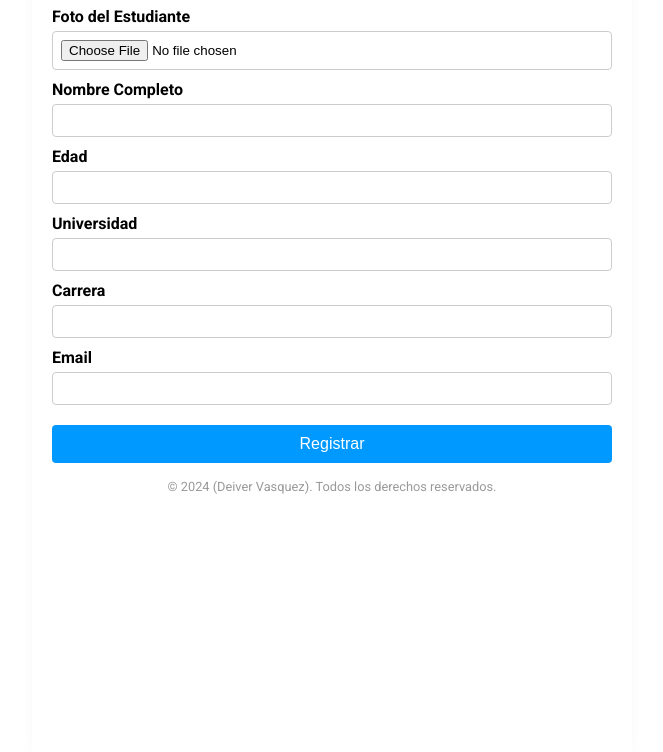
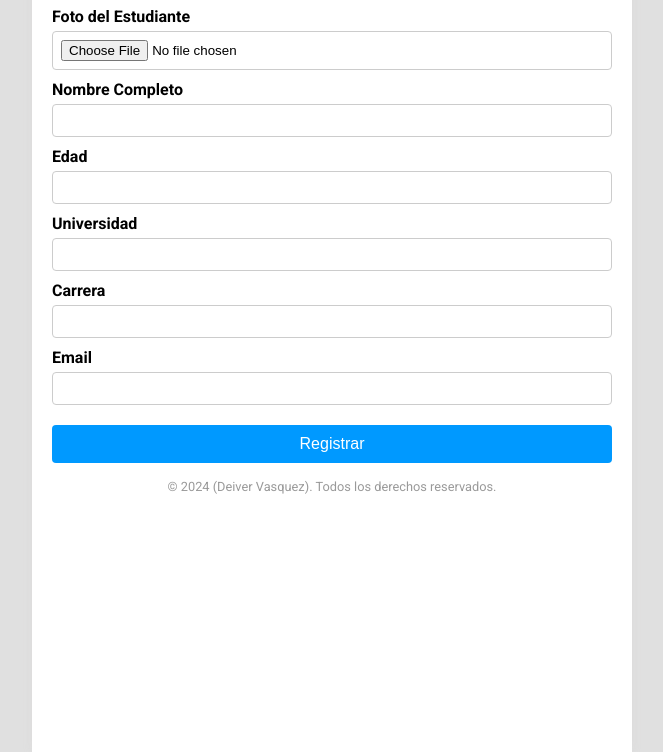
Before and after one commit to DeijoseDevelop/electiva-3s-parcial1, a plain HTML site: page index.html in a window 1280 px wide. Shown: the part 249-1001 px from the top of the page, without its empty margins (308-971 px from the left). Drawn offline with Linux system fonts and the light colour scheme.

Commit message:
add body background

```diff
--- a/src/css/style.css
+++ b/src/css/style.css
@@ -4,6 +4,10 @@
     margin: 0;
     padding: 0;
     box-sizing: border-box;
+}
+
+body {
+    background-color: #E0E0E0;
 }
 
 .container {
```
